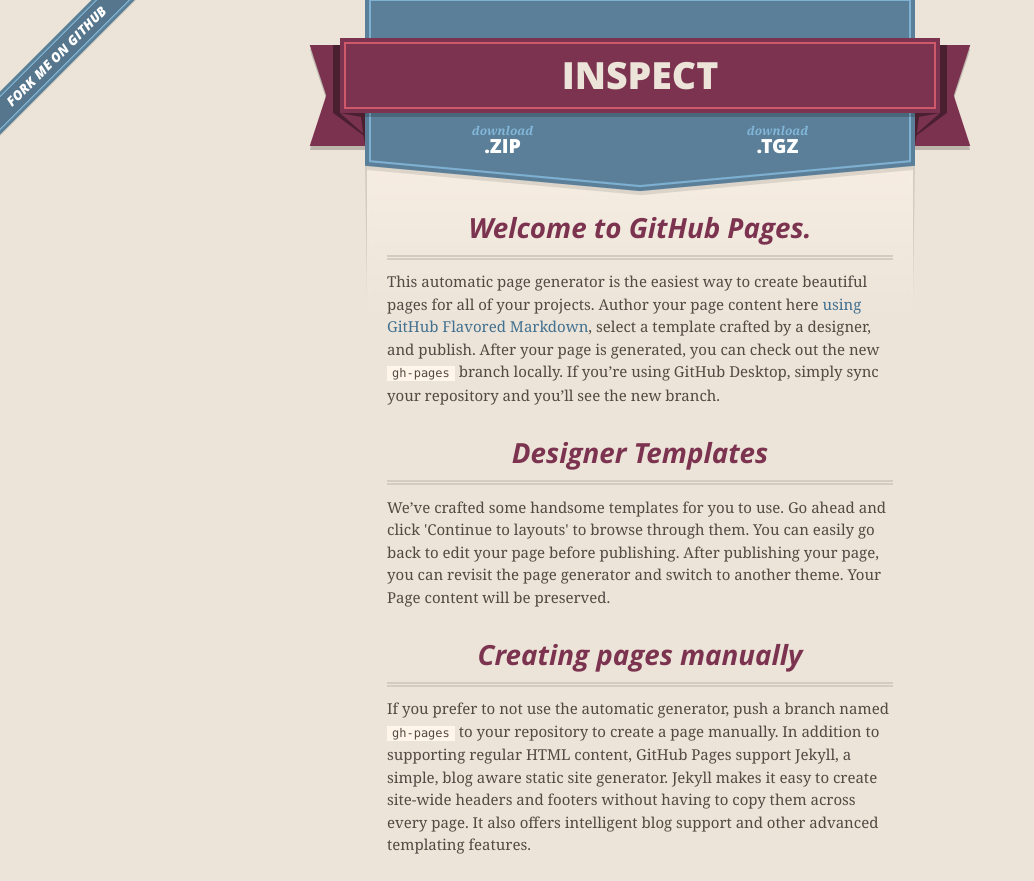
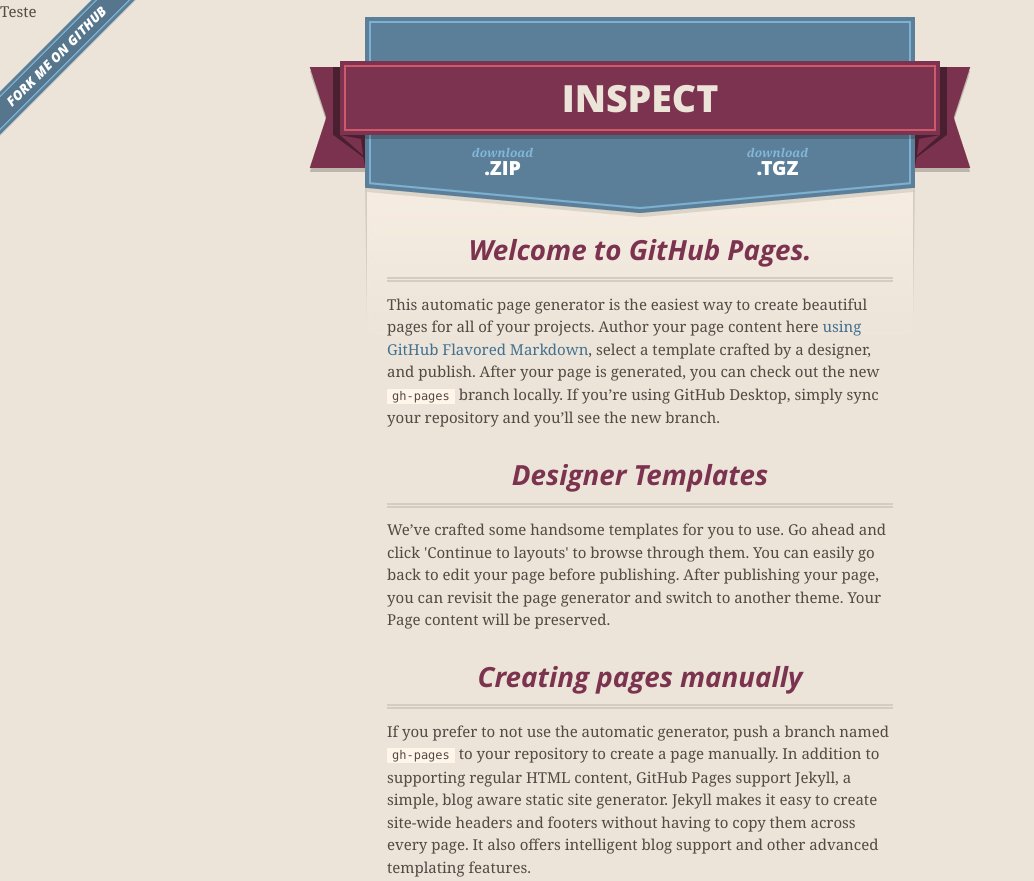
Before and after one commit to krivobr/inspect, a plain HTML site: page index.html in a window 1280 px wide. Shown: the top 881 px of the page, without its empty margins (0-1034 px from the left). Drawn offline with nearby package versions, Linux system fonts and the light colour scheme.

Commit message:
Update index.html

```diff
--- a/index.html
+++ b/index.html
@@ -19,7 +19,7 @@
     </script>
     <title>Inspect by krivobr</title>
   </head>
-
+<b> Teste </b>
   <body>
     <a id="forkme_banner" href="https://github.com/krivobr/inspect">View on GitHub</a>
     <div class="shell">
```
